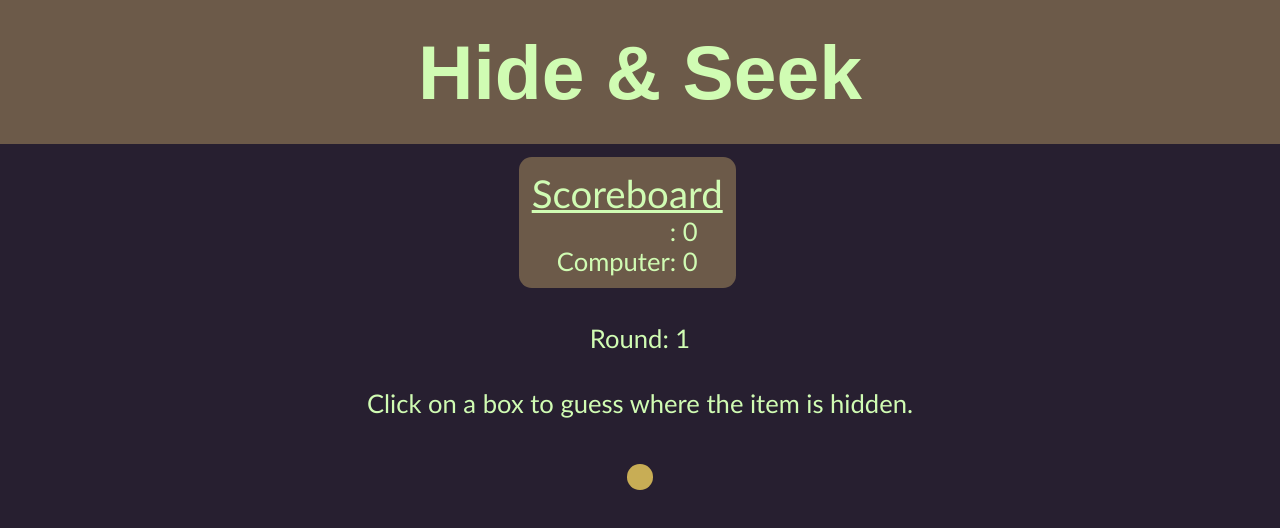
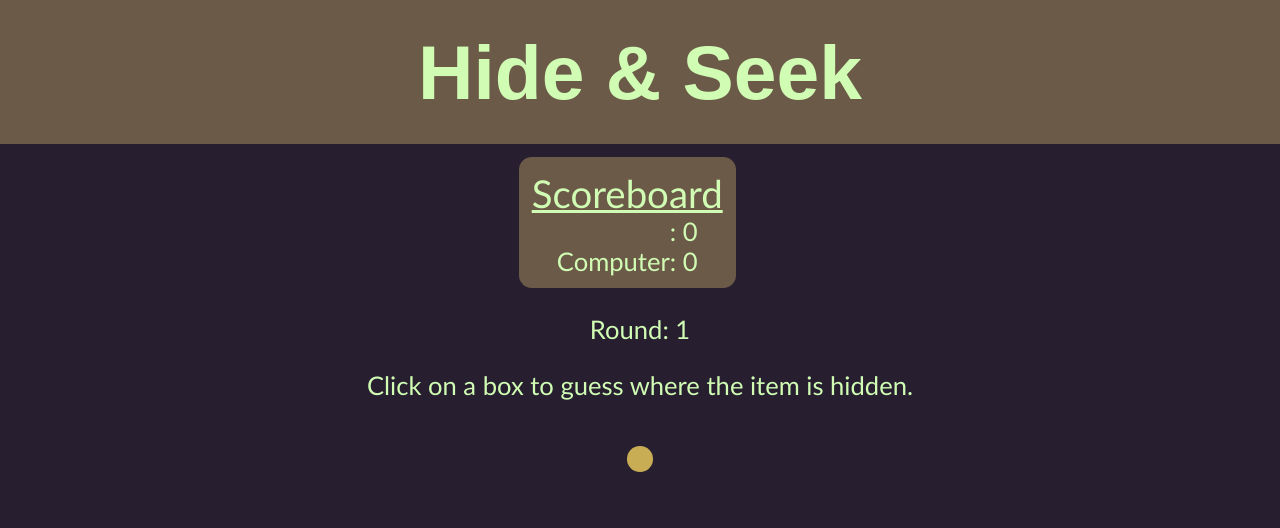
Before and after one commit to franco-ortega/hide-and-seek, a React (Create React App) app: page /game in a window 1280 px wide. Shown: the top 528 px of the page. Built offline with nearby package versions, Linux system fonts and the light colour scheme.

Commit message:
fine tune styling for Game and HidingSpot

```diff
--- a/src/components/Game/Game.module.scss
+++ b/src/components/Game/Game.module.scss
@@ -12,12 +12,9 @@
     display: flex;
     flex-direction: column;
     align-items: center;
-    // gap: 0vw;
+    gap: 5vw;
 
     section {
-        // height: fit-content;
-        // width: 85%;
-        // margin: 1vw;
         padding: 2vw 1.5vw;
 
         display: flex;
@@ -26,20 +23,13 @@
         justify-content: center;
 
         // border: thin dashed white;
-
-
-        // p {
-        //     height: 5vh;
-        // }
     }
 
     section + p {
         // border: thin dashed white;
-        height: 6vh;
-        // margin: 2vw;
+        height: fit-content;
         display: flex;
         flex-direction: column;
-        // align-items: center;
         justify-content: center;
     }
 
--- a/src/components/HidingSpot/HidingSpot.module.scss
+++ b/src/components/HidingSpot/HidingSpot.module.scss
@@ -8,7 +8,8 @@
     border-width: 1vw;
 
     width: 15vw;
-    aspect-ratio: 1/1;
+    // aspect-ratio: 1/1;
+    padding: 2vw;
     margin: 2vw;
     color: $dark-purple;
     font-size: 7vw;
```
